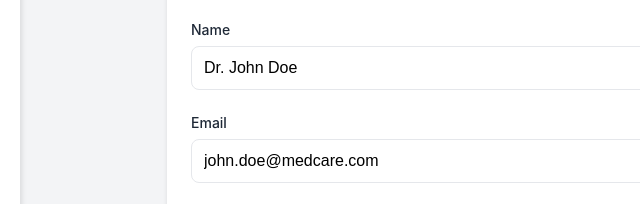
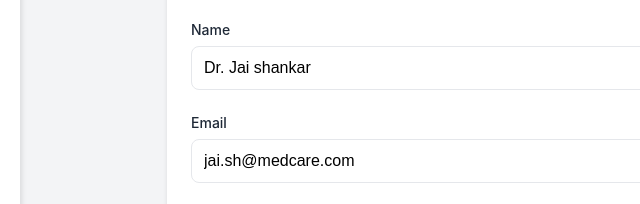
Before and after one commit to Ajeetshukla1/Medcare, a plain HTML site: page profile.html in a window 1280 px wide. Shown: the part 367-571 px from the top of the page, 230-870 px from the left. Drawn offline with Linux system fonts and the light colour scheme; sample sign-in values are in the browser's storage; files whose address does not match are found by name.

Commit message:
Update profile.html

```diff
--- a/profile.html
+++ b/profile.html
@@ -37,11 +37,11 @@
                         </div>
                         <div class="form-group">
                             <label>Name</label>
-                            <input type="text" value="Dr. John Doe">
+                            <input type="text" value="Dr. Jai shankar">
                         </div>
                         <div class="form-group">
                             <label>Email</label>
-                            <input type="email" value="john.doe@medcare.com">
+                            <input type="email" value="jai.sh@medcare.com">
                         </div>
                         <div class="form-group">
                             <label>Phone</label>
```
